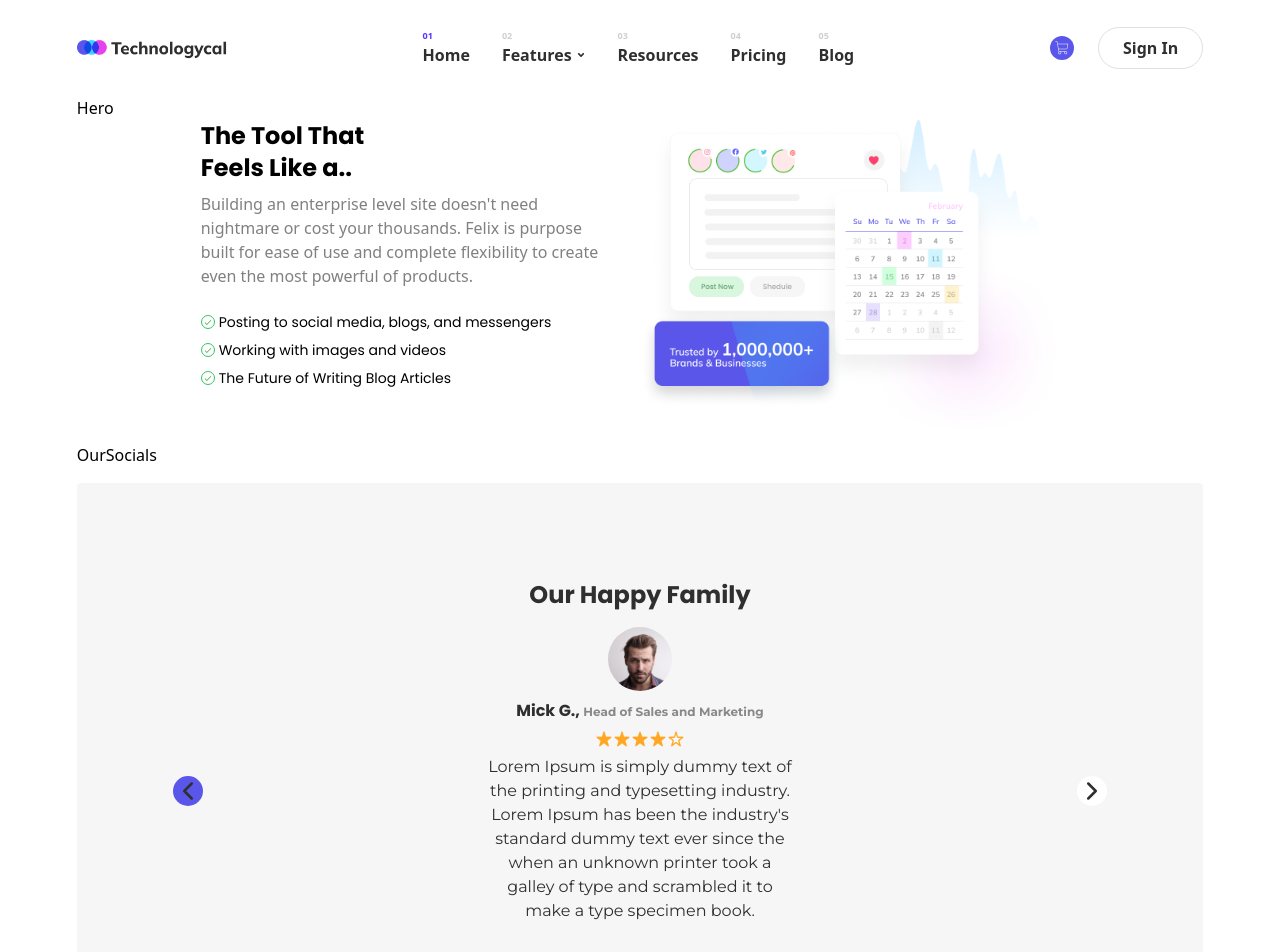
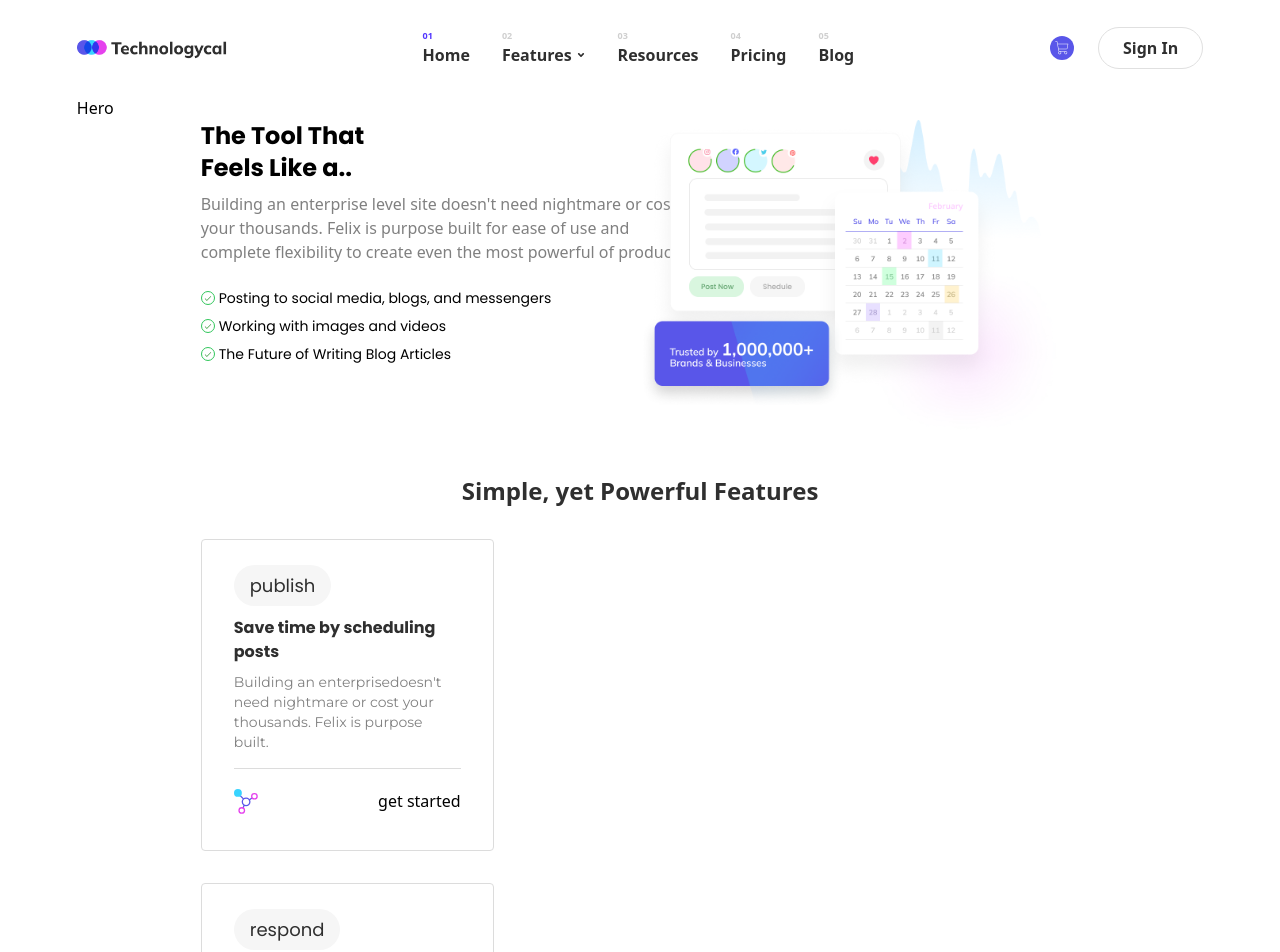
Before and after one commit to FlackoCodes/newTech, a React (Vite) app: page / in a window 1280 px wide. Shown: the top 952 px of the page. Built offline with nearby package versions, Linux system fonts and the light colour scheme.

Commit message:
added home features

```diff
--- a/src/data.ts
+++ b/src/data.ts
@@ -1,6 +1,12 @@
 import image1 from "./images/Art-Img-1.png";
 import image2 from "./images/Art-Img-2.jpg";
 import image3 from "./images/Art-Img-3.png";
+import icon1 from "./images/Icons/Icon (1).svg";
+import icon2 from "./images/Icons/Icon (2).svg";
+import icon3 from "./images/Icons/Icon (3).svg";
+import icon4 from "./images/Icons/Icon (4).svg";
+import icon5 from "./images/Icons/Icon (5).svg";
+import icon6 from "./images/Icons/icon-6.svg";
 
 export const footerData = [
   {
@@ -163,3 +169,60 @@ export const stats = [
     description: "social followers",
   },
 ];
+
+export const features = [
+  {
+    id: 1,
+    header: "publish",
+    title: "Save time by scheduling posts",
+    description:
+      "Building an enterprisedoesn't need nightmare or cost your thousands. Felix is purpose built.",
+    icon: icon1,
+    start: "get started",
+  },
+  {
+    id: 2,
+    header: "respond",
+    title: "All your conversations in one place",
+    description:
+      "Building an enterprisedoesn't need nightmare or cost your thousands. Felix is purpose built.",
+    icon: icon2,
+    start: "get started",
+  },
+  {
+    id: 3,
+    header: "automate",
+    title: "Truly automate your social media",
+    description:
+      "Building an enterprisedoesn't need nightmare or cost your thousands. Felix is purpose built.",
+    icon: icon3,
+    start: "get started",
+  },
+  {
+    id: 4,
+    header: "monitor",
+    title: "Save time by scheduling postsListen to what they say about you",
+    description:
+      "Building an enterprisedoesn't need nightmare or cost your thousands. Felix is purpose built.",
+    icon: icon4,
+    start: "get started",
+  },
+  {
+    id: 5,
+    header: "analyze",
+    title: "Detailed insights for your social media",
+    description:
+      "Building an enterprisedoesn't need nightmare or cost your thousands. Felix is purpose built.",
+    icon: icon5,
+    start: "get started",
+  },
+  {
+    id: 6,
+    header: "creative content",
+    title: "Artificial Intelligence trained Team",
+    description:
+      "Building an enterprisedoesn't need nightmare or cost your thousands. Felix is purpose built.",
+    icon: icon6,
+    start: "get started",
+  },
+];
--- a/src/pages/HomePage/HomeFeatures.tsx
+++ b/src/pages/HomePage/HomeFeatures.tsx
@@ -1,5 +1,6 @@
 import { FcCheckmark } from "react-icons/fc"
 import featImage from "../../images/img/featImage.png"
+import { features } from "../../data"
 
 export default function HomeFeatures() {
     return (
@@ -9,7 +10,7 @@ export default function HomeFeatures() {
                     <header>
                         <h4 className="text-start w-[200px] my-0 font-[Poppins] text-2xl font-bold">The Tool That Feels Like a..</h4>
                     </header>
-                    <p className="text-[#808080] text-start w-[400px]">Building an enterprise level site doesn't need nightmare or cost your thousands. Felix is purpose built for ease of use and complete flexibility to create even the most powerful of products.</p>
+                    <p className="text-[#808080] text-start md:w-[500px]">Building an enterprise level site doesn't need nightmare or cost your thousands. Felix is purpose built for ease of use and complete flexibility to create even the most powerful of products.</p>
                     <div>
                         <ul className="flex flex-col gap-2 text-black font-[Poppins] text-sm font-normal mt-4">
                             <div className="flex gap-1 items-center">
@@ -21,7 +22,7 @@ export default function HomeFeatures() {
                                 <li>Working with images and videos</li>
                             </div>
                             <div className="flex gap-1 items-center">
-                                <FcCheckmark className="border-[#31C65B] border rounded-full p-0.5 bg-white"/>
+                                <FcCheckmark className="border-[#31C65B] border rounded-full p-0.5 bg-white" />
                                 <li>The Future of Writing Blog Articles</li>
                             </div>
                         </ul>
@@ -29,6 +30,33 @@ export default function HomeFeatures() {
                 </div>
                 <img src={featImage} alt="schedule image" />
             </div>
+            <div className="my-8">
+                <header className="text-center font-bold text-2xl text-[#2F2F2F] my-2">
+                    <h4>Simple, yet Powerful Features</h4>
+                </header>
+                {
+                    features.map((feature) => (
+                        <div className="grid grid-cols-1  lg:grid-cols-3 my-8">
+                            <div className="rounded border border-[#DCDCDC] p-8 ">
+                                <div key={feature.id} className="flex flex-col gap-2">
+                                    <header>
+                                        <h5 className="py-2 px-4 text-[#2F2F2F] font-[Poppins] text-lg rounded-4xl bg-[#F6F6F6] inline ">
+                                            {feature.header}
+                                        </h5>
+                                    </header>
+                                    <div className="flex flex-col gap-2 border-b border-[#DCDCDC] my-2">
+                                        <h4 className="text-[#2F2F2F] font-[Poppins] text-[12px] md:text-[16px] font-normal md:font-bold">{feature.title}</h4>
+                                        <p className="text-[#808080] font-[Montserrat] text-sm font-normal mb-4">{feature.description}</p>
+                                    </div>
+                                    <div className="flex justify-between items-center my-1">
+                                        <img src={feature.icon} alt="feature icon" className="w-6" />
+                                        <button className="hover:bg-[#5956E9]">{feature.start}</button>
+                                    </div>
+                                </div>
+                            </div>
+                        </div>
+                    ))}
+            </div>
         </div>
     )
 }
--- a/src/pages/HomePage/OurRefs.tsx
+++ b/src/pages/HomePage/OurRefs.tsx
@@ -19,7 +19,8 @@ export default function OurRefs() {
                         <img src={testimonialImg} alt="testimonial image" className="rounded-full w-16" />
                         <p className="text-[#2f2f2f] font-bold font-[Poppins]"> Mick G., <span className="text-[#2f2f2f8d] text-xs font-[Montserrat]"> Head of Sales and Marketing</span></p>
                         <Star />
-                        <div className="text-[#2f2f2f] font-normal font-[Montserrat] text-center mb-8">Lorem Ipsum is simply dummy text of the printing and typesetting industry. Lorem Ipsum has been the industry's standard dummy text ever since the when an unknown printer took a galley of type and scrambled it to make a type specimen book.</div>
+                        <div className="text-[#2f2f2f] font-normal  font-[Montserrat] text-center mb-8">
+                            <p>Lorem Ipsum is simply dummy text of the printing and typesetting industry. Lorem Ipsum has been the industry's standard dummy text ever since the when an unknown printer took a galley of type and scrambled it to make a type specimen book.</p></div>
                     </div>
                     <div className="lg:flex justify-end hidden">
                         <LuChevronRight className="text-[#2F2F2F] text-3xl bg-white rounded-full" />
@@ -27,7 +28,7 @@ export default function OurRefs() {
                 </div>
             </div>
             <div className="my-8 items-center">
-                <h4 className="font-[Poppins] text-2xl font-bold  w-[400px] my-0 mx-auto">Businesses all over the world trust Buffer to build their brand</h4>
+                <h4 className="font-[Poppins] md:text-2xl font-normal md:font-bold  md:w-[400px] my-0 mx-auto">Businesses all over the world trust Buffer to build their brand</h4>
                 <div className="grid grid-cols-1 md:grid-cols-3 lg:grid-cols-4 gap-4 my-8 border-b border-[#DCDCDC]">
                     {stats.map((stat) => (
                         <div key={stat.id} className="flex flex-col items-center gap-2">
@@ -38,8 +39,8 @@ export default function OurRefs() {
                 </div>
             </div>
             <div className="flex flex-col justify-center items-center gap-2 my-4">
-                    <h6 className="font-[Poppins] text-[#2F2F2F] text-lg font-normal">Join 160,000+ small businesses like yours</h6>
-                    <button className="my-2 rounded-full bg-black text-white py-2 px-6 font-[Poppins] cursor-grab">Select a Plan</button>
+                <h6 className="font-[Poppins] text-[#2F2F2F] text-lg font-normal">Join 160,000+ small businesses like yours</h6>
+                <button className="my-2 rounded-full bg-black text-white md:py-2 py-2 px-4 md:px-6 font-[Poppins] cursor-grab">Select a Plan</button>
             </div>
         </div>
     )
```
Also changed, not shown: src/images/Icons/Icon (6).svg (deleted), src/images/Icons/icon-6.svg (added).
